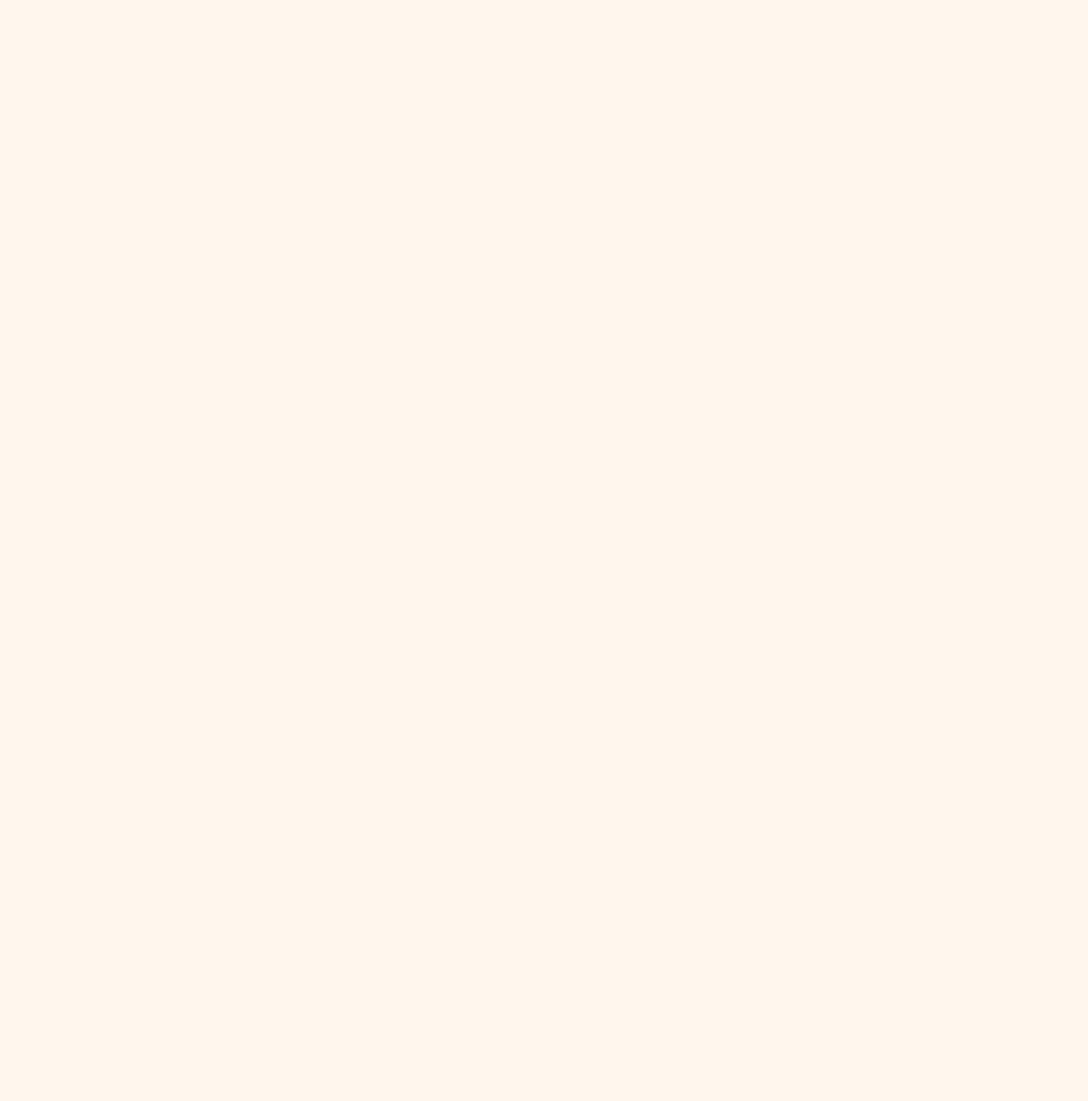
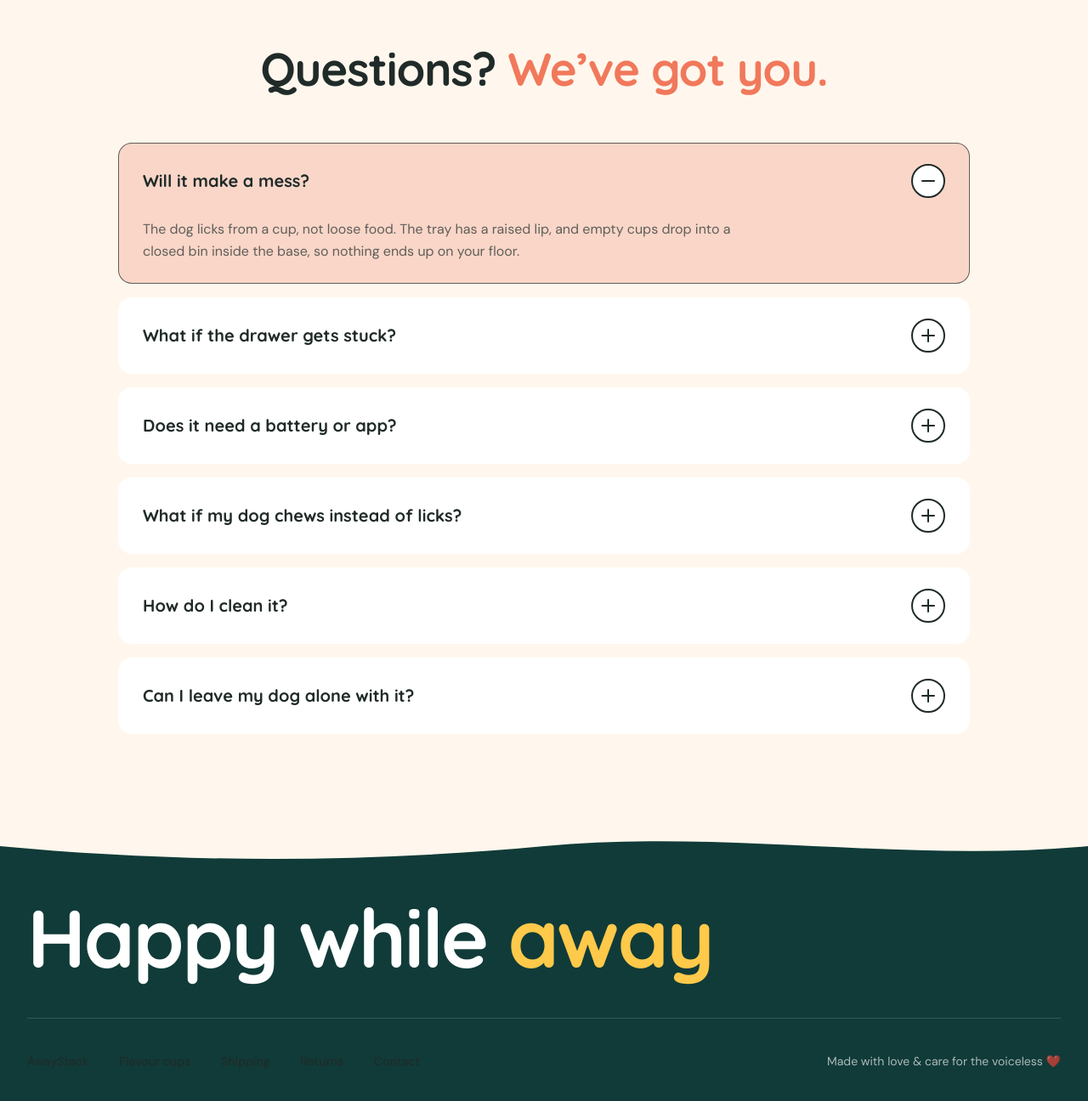
Before and after one commit to ShivVk18/0905cs211163-hwa-hackathon, a Next.js app: page / in a window 1280 px wide. Shown: the part 9860-11156 px from the top of the page at 85% size. Before the commit the page ends 9800 px from the top, so only its background shows below. Built offline with nearby package versions, Linux system fonts and the light colour scheme.

Commit message:
Add FAQ accordion and global wavy footer

```diff
--- a/app/layout.js
+++ b/app/layout.js
@@ -2,6 +2,7 @@ import './global.css';
 import { AnnouncementBar } from '@/components/AnnouncementBar';
 import { Navbar } from '@/components/Navbar';
 import { CartProvider } from '@/components/CartProvider';
+import { Footer } from '@/components/Footer';
 
 export const metadata = {
   title: 'AwayStack',
@@ -16,6 +17,7 @@ export default function RootLayout({ children }) {
           <AnnouncementBar />
           <Navbar />
           {children}
+          <Footer />
         </CartProvider>
       </body>
     </html>
--- a/app/page.js
+++ b/app/page.js
@@ -8,6 +8,7 @@ import { FlavourCups } from '@/components/FlavourCups';
 import { PickYourPack } from '@/components/PickYourPack';
 import { WelcomeHomeBanner } from '@/components/WelcomeHomeBanner';
 import { SafeByDesign } from '@/components/SafeByDesign';
+import { Faq } from '@/components/Faq';
 
 export default function Home() {
   return (
@@ -22,6 +23,7 @@ export default function Home() {
       <PickYourPack />
       <WelcomeHomeBanner />
       <SafeByDesign />
+      <Faq />
     </>
   );
 }
--- /dev/null
+++ b/components/Faq.js
@@ -0,0 +1,99 @@
+'use client';
+
+import { useState } from 'react';
+import { AnimatePresence, motion } from 'motion/react';
+
+import { faqs } from '@/data/content';
+
+function AccordionIcon({ open }) {
+  return (
+    <span className="relative grid h-9 w-9 shrink-0 place-items-center rounded-full border-2 border-text bg-white text-text transition-colors duration-300 sm:h-10 sm:w-10">
+      <span className="absolute h-[2.5px] w-4 rounded-full bg-current" />
+      <motion.span
+        animate={{ scaleY: open ? 0 : 1 }}
+        transition={{ duration: 0.22, ease: 'easeOut' }}
+        className="absolute h-4 w-[2.5px] origin-center rounded-full bg-current"
+      />
+    </span>
+  );
+}
+
+export function Faq() {
+  const [openId, setOpenId] = useState(faqs[0]?.id ?? null);
+
+  const toggle = (id) => {
+    setOpenId((current) => (current === id ? null : id));
+  };
+
+  return (
+    <section id="faq" className="scroll-mt-28 bg-background py-20 sm:py-28">
+      <div className="mx-auto max-w-[1050px] px-4 sm:px-6">
+        {/* Heading */}
+        <motion.div
+          initial={{ opacity: 0, y: 18 }}
+          whileInView={{ opacity: 1, y: 0 }}
+          viewport={{ once: true, amount: 0.4 }}
+          transition={{ duration: 0.55 }}
+          className="mx-auto max-w-3xl text-center"
+        >
+          <h2 className="font-heading text-4xl font-bold leading-[1.1] tracking-tight text-text sm:text-5xl lg:text-[3.4rem]">
+            Questions? <span className="text-coral">We&rsquo;ve got you.</span>
+          </h2>
+        </motion.div>
+
+        {/* Accordion */}
+        <div className="mt-12 space-y-3 sm:mt-14 sm:space-y-4">
+          {faqs.map((faq, i) => {
+            const isOpen = openId === faq.id;
+
+            return (
+              <motion.div
+                key={faq.id}
+                initial={{ opacity: 0, y: 14 }}
+                whileInView={{ opacity: 1, y: 0 }}
+                viewport={{ once: true, amount: 0.3 }}
+                transition={{ duration: 0.4, delay: Math.min(i, 3) * 0.05 }}
+                className={`overflow-hidden rounded-2xl border transition-colors duration-300 ${
+                  isOpen ? 'border-text/70 bg-peach' : 'border-transparent bg-white'
+                }`}
+              >
+                <button
+                  type="button"
+                  onClick={() => toggle(faq.id)}
+                  aria-expanded={isOpen}
+                  aria-controls={`faq-panel-${faq.id}`}
+                  className="flex w-full items-center justify-between gap-4 px-5 py-5 text-left focus-visible:outline-2 focus-visible:outline-offset-2 focus-visible:outline-teal sm:px-7 sm:py-6"
+                >
+                  <span className="font-heading text-lg font-bold leading-snug text-text sm:text-xl">
+                    {faq.question}
+                  </span>
+                  <AccordionIcon open={isOpen} />
+                </button>
+
+                <AnimatePresence initial={false}>
+                  {isOpen && (
+                    <motion.div
+                      key="panel"
+                      id={`faq-panel-${faq.id}`}
+                      initial={{ height: 0, opacity: 0 }}
+                      animate={{ height: 'auto', opacity: 1 }}
+                      exit={{ height: 0, opacity: 0 }}
+                      transition={{ duration: 0.28, ease: 'easeInOut' }}
+                      className="overflow-hidden"
+                    >
+                      <p className="max-w-3xl px-5 pb-5 text-sm leading-relaxed text-text/70 sm:px-7 sm:pb-6 sm:text-base">
+                        {faq.answer}
+                      </p>
+                    </motion.div>
+                  )}
+                </AnimatePresence>
+              </motion.div>
+            );
+          })}
+        </div>
+      </div>
+    </section>
+  );
+}
+
+export default Faq;
--- /dev/null
+++ b/components/Footer.js
@@ -0,0 +1,81 @@
+'use client';
+
+import { scrollToSection } from '@/lib/scroll';
+
+const FOOTER_LINKS = [
+  { name: 'AwayStack', href: '#pick-your-pack', type: 'section' },
+  { name: 'Flavour cups', href: '#flavour-cups', type: 'section' },
+  { name: 'Shipping', href: '#pick-your-pack', type: 'section' },
+  { name: 'Returns', href: '#pick-your-pack', type: 'section' },
+  { name: 'Contact', href: 'mailto:hello@awaystack.com', type: 'external' },
+];
+
+export function Footer() {
+  const handleSectionClick = (event, id) => {
+    event.preventDefault();
+    if (!scrollToSection(id)) {
+      window.location.href = `/#${id}`;
+    }
+  };
+
+  return (
+    <footer className="relative bg-dark-teal pt-16 pb-10 sm:pt-20 sm:pb-12">
+      {/* Wavy top edge — paints the page background back over the straight edge */}
+      <svg
+        aria-hidden="true"
+        viewBox="0 0 1200 40"
+        preserveAspectRatio="none"
+        className="pointer-events-none absolute inset-x-0 top-0 h-10 w-full fill-background"
+      >
+        <path d="M0 0H1200V20C1000 40 800 0 600 20S200 40 0 20z" />
+      </svg>
+
+      <div className="mx-auto max-w-7xl px-4 sm:px-6 lg:px-8">
+        {/* Brand statement */}
+        <p className="font-heading text-[2.75rem] font-bold leading-[0.98] tracking-tight text-white sm:text-6xl lg:text-8xl">
+          Happy while <span className="text-yellow">away</span>
+        </p>
+
+        {/* Nav row */}
+        <div className="mt-10 flex flex-col gap-6 border-t border-white/15 pt-8 sm:mt-12 sm:flex-row sm:items-center sm:justify-between sm:gap-10 sm:pt-10">
+          <nav
+            aria-label="Footer"
+            className="flex flex-wrap items-center gap-x-7 gap-y-3 sm:gap-x-9"
+          >
+            {FOOTER_LINKS.map((link) => {
+              if (link.type === 'section') {
+                const id = link.href.slice(1);
+                return (
+                  <a
+                    key={link.name}
+                    href={link.href}
+                    onClick={(event) => handleSectionClick(event, id)}
+                    className="text-sm font-medium text-white/85 transition-colors duration-200 hover:text-white focus-visible:outline-2 focus-visible:outline-offset-4 focus-visible:outline-white"
+                  >
+                    {link.name}
+                  </a>
+                );
+              }
+
+              return (
+                <a
+                  key={link.name}
+                  href={link.href}
+                  className="text-sm font-medium text-white/85 transition-colors duration-200 hover:text-white focus-visible:outline-2 focus-visible:outline-offset-4 focus-visible:outline-white"
+                >
+                  {link.name}
+                </a>
+              );
+            })}
+          </nav>
+
+          <p className="text-sm text-white/65 sm:text-right">
+            Made with love & care for the voiceless ❤️
+          </p>
+        </div>
+      </div>
+    </footer>
+  );
+}
+
+export default Footer;
--- /dev/null
+++ b/data/content.js
@@ -0,0 +1,40 @@
+export const faqs = [
+  {
+    id: 'mess',
+    question: 'Will it make a mess?',
+    answer:
+      'The dog licks from a cup, not loose food. The tray has a raised lip, and empty cups drop into a closed bin inside the base, so nothing ends up on your floor.',
+  },
+  {
+    id: 'stuck-drawer',
+    question: 'What if the drawer gets stuck?',
+    answer:
+      'It moves in a closed channel under the tray. If something blocks it, it waits and tries again at the next session, and no flag pops up, so you will know.',
+  },
+  {
+    id: 'battery-or-app',
+    question: 'Does it need a battery or app?',
+    answer:
+      'No. Turning the dial in the morning winds a clock spring that does all the timing.',
+  },
+  {
+    id: 'chewing',
+    question: 'What if my dog chews instead of licks?',
+    answer:
+      'The shell is locked and chew-resistant with no edges to grab. Supervise the first few sessions, and skip it for dogs that destroy even tough rubber toys.',
+  },
+  {
+    id: 'cleaning',
+    question: 'How do I clean it?',
+    answer:
+      'Lift out the cups, tray, drawer and bin. They are dishwasher safe. Wipe the base with a damp cloth.',
+  },
+  {
+    id: 'leave-alone',
+    question: 'Can I leave my dog alone with it?',
+    answer:
+      'It is designed for alone time. Introduce it while you are home first, then let it keep them company while you are out.',
+  },
+];
+
+export default faqs;
```
